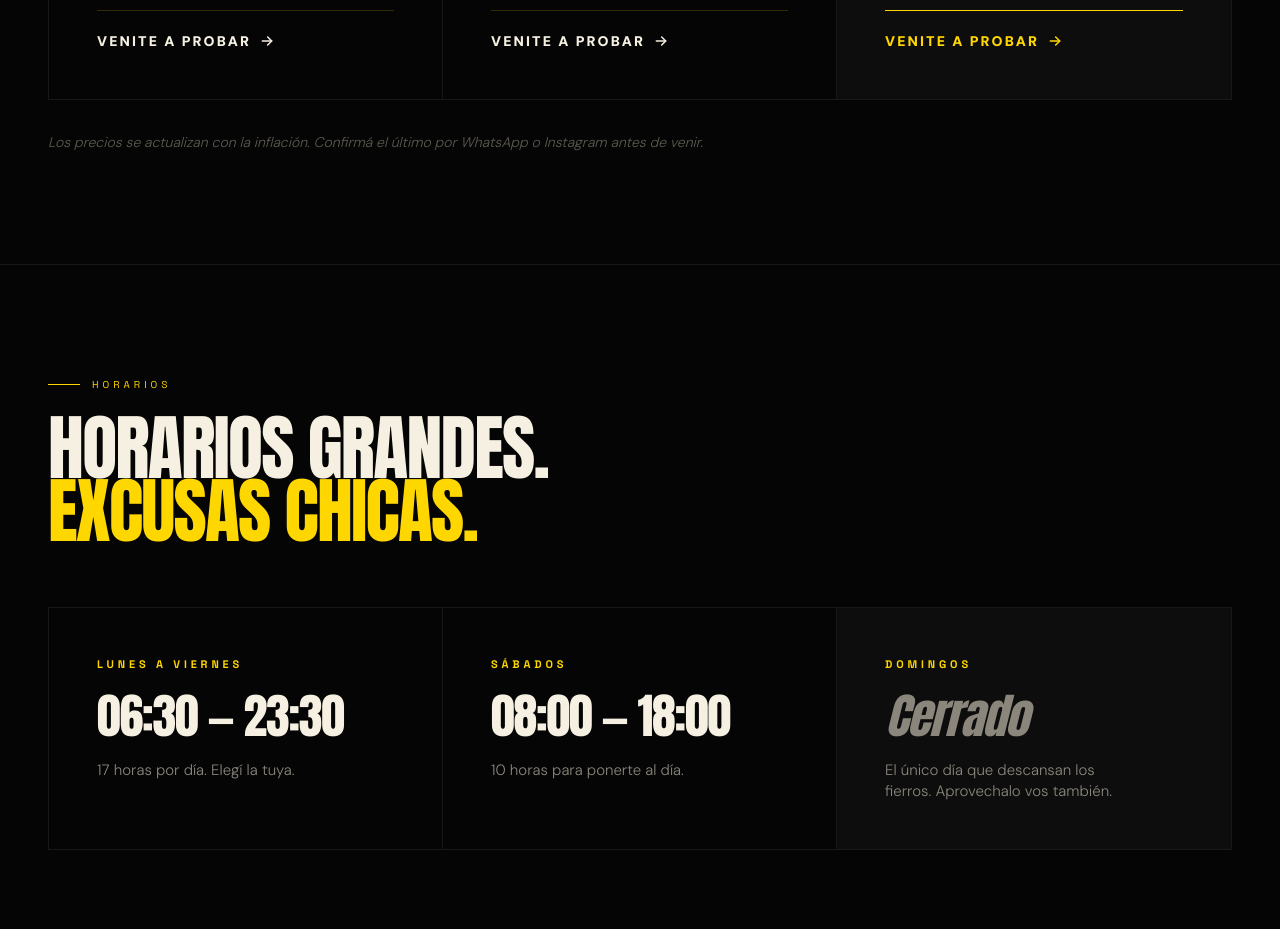
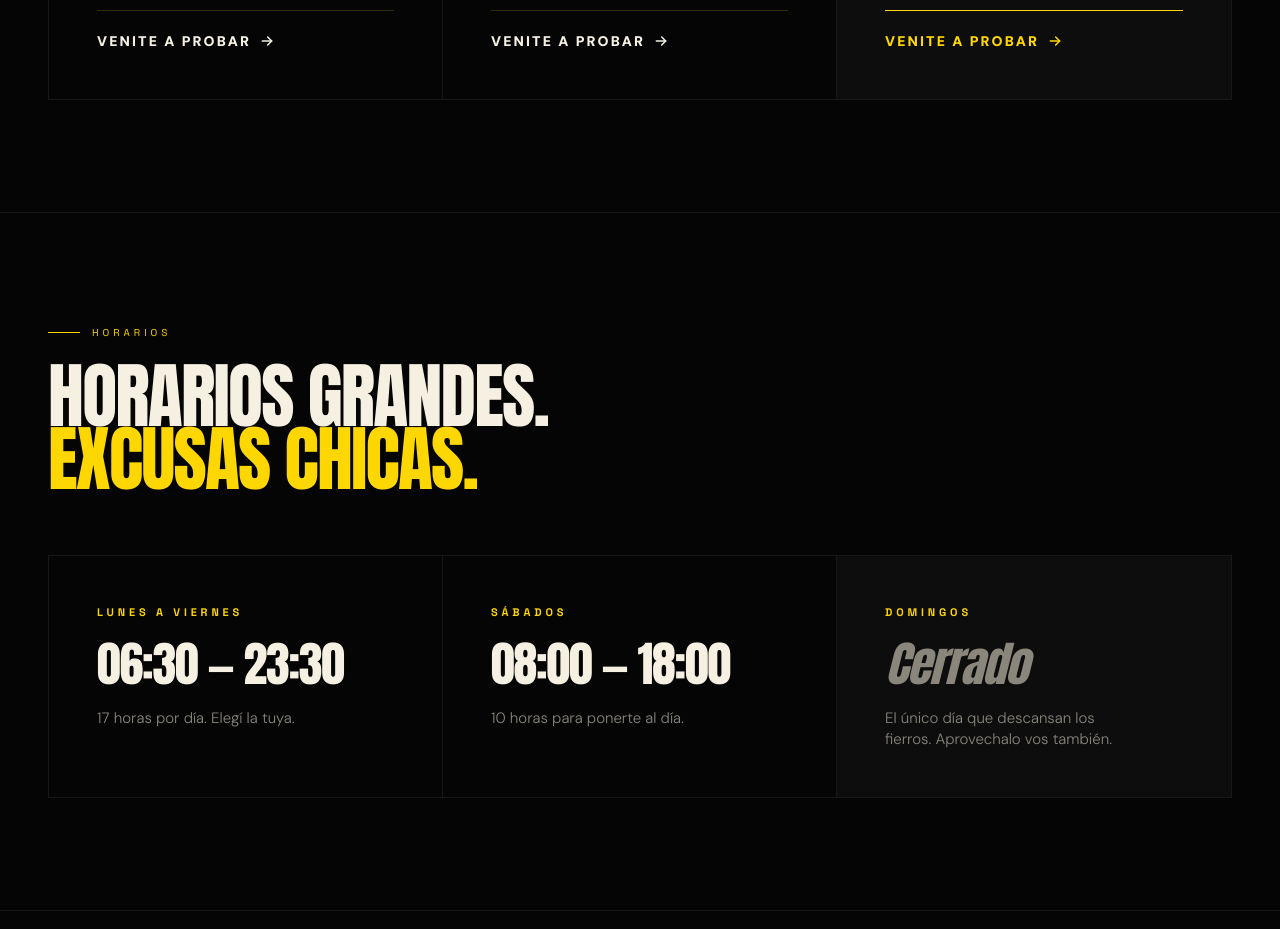
Before and after one commit to JonBog/GymCrisWeb, a Next.js app: page / in a window 1280 px wide. Shown: the part 4180-5109 px from the top of the page. Built offline with nearby package versions, Linux system fonts and the light colour scheme.

Commit message:
feat(copy): sacar disclaimer de precios/inflacion en seccion Planes

```diff
--- a/src/app/page.tsx
+++ b/src/app/page.tsx
@@ -509,10 +509,6 @@ export default function Home() {
               ))}
             </div>
 
-            <p className="text-gym-text-muted text-xs md:text-sm font-light italic mt-8 max-w-2xl">
-              Los precios se actualizan con la inflación. Confirmá el último por
-              WhatsApp o Instagram antes de venir.
-            </p>
           </div>
         </section>
 
```
